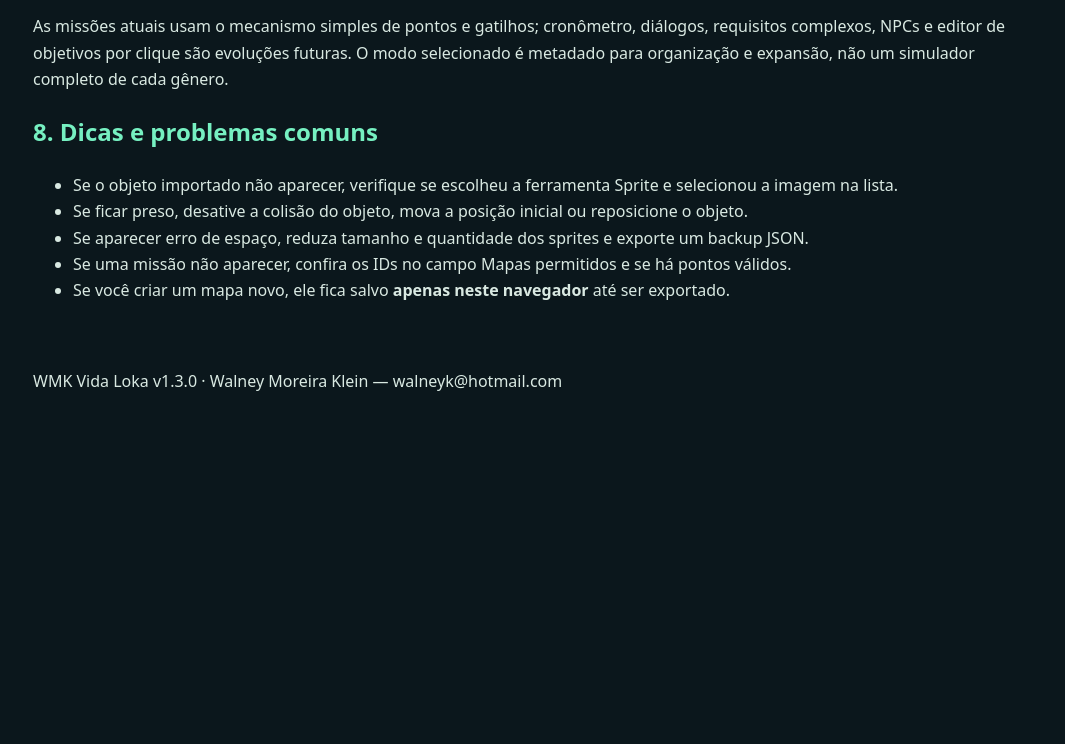
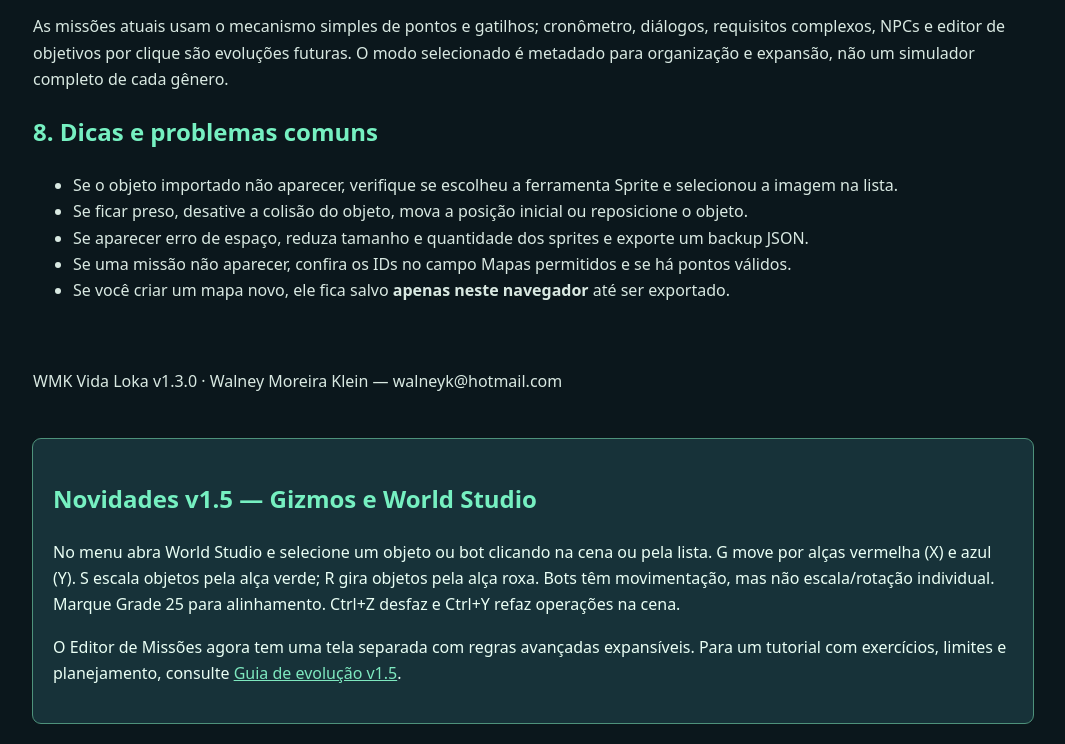
Before and after one commit to WalneyNF/wmk-vida-loka, a plain HTML site: page manual-jogador.html in a window 1280 px wide. Shown: the part 2265-3009 px from the top of the page, without its empty margins (107-1172 px from the left). Before the commit the page ends 2683 px from the top, so only its background shows below. Drawn offline with Linux system fonts and the light colour scheme.

Commit message:
docs: atualizar manual-jogador.html para editores v1.5

```diff
--- a/manual-jogador.html
+++ b/manual-jogador.html
@@ -10,4 +10,4 @@
 <h2>7. Criar e associar missões a mapas</h2><div class="step">No <b>menu principal</b> abra <b>Editor de Missões</b>. Escolha uma missão para modificar ou crie uma nova. Defina título, descrição, tipo, recompensa em W$, pontos de objetivo (uma coordenada <code>x,y</code> por linha) e, se necessário, marque exigir veículo. Em <b>Mapas permitidos</b>, coloque IDs separados por vírgula (por exemplo <code>baia-nova, serra-brava</code>); deixe vazio para uma missão aparecer em todos os mapas. Defina modo livre, corrida, entregas, exploração ou polícia. Salve e teste.</div>
 <p>As missões atuais usam o mecanismo simples de pontos e gatilhos; cronômetro, diálogos, requisitos complexos, NPCs e editor de objetivos por clique são evoluções futuras. O modo selecionado é metadado para organização e expansão, não um simulador completo de cada gênero.</p>
 <h2>8. Dicas e problemas comuns</h2><ul><li>Se o objeto importado não aparecer, verifique se escolheu a ferramenta Sprite e selecionou a imagem na lista.</li><li>Se ficar preso, desative a colisão do objeto, mova a posição inicial ou reposicione o objeto.</li><li>Se aparecer erro de espaço, reduza tamanho e quantidade dos sprites e exporte um backup JSON.</li><li>Se uma missão não aparecer, confira os IDs no campo Mapas permitidos e se há pontos válidos.</li><li>Se você criar um mapa novo, ele fica salvo <b>apenas neste navegador</b> até ser exportado.</li></ul>
-</main><footer>WMK Vida Loka v1.3.0 · Walney Moreira Klein — walneyk@hotmail.com</footer></body></html>
+</main><footer>WMK Vida Loka v1.3.0 · Walney Moreira Klein — walneyk@hotmail.com</footer><section style="margin:20px auto;max-width:960px;padding:20px;background:#173239;color:#eafff5;border:1px solid #4e927b;border-radius:9px"><h2>Novidades v1.5 — Gizmos e World Studio</h2><p>No menu abra World Studio e selecione um objeto ou bot clicando na cena ou pela lista. G move por alças vermelha (X) e azul (Y). S escala objetos pela alça verde; R gira objetos pela alça roxa. Bots têm movimentação, mas não escala/rotação individual. Marque Grade 25 para alinhamento. Ctrl+Z desfaz e Ctrl+Y refaz operações na cena.</p><p>O Editor de Missões agora tem uma tela separada com regras avançadas expansíveis. Para um tutorial com exercícios, limites e planejamento, consulte <a href="evolucao.html" style="color:#7ee8bf">Guia de evolução v1.5</a>.</p></section></body></html>
```
